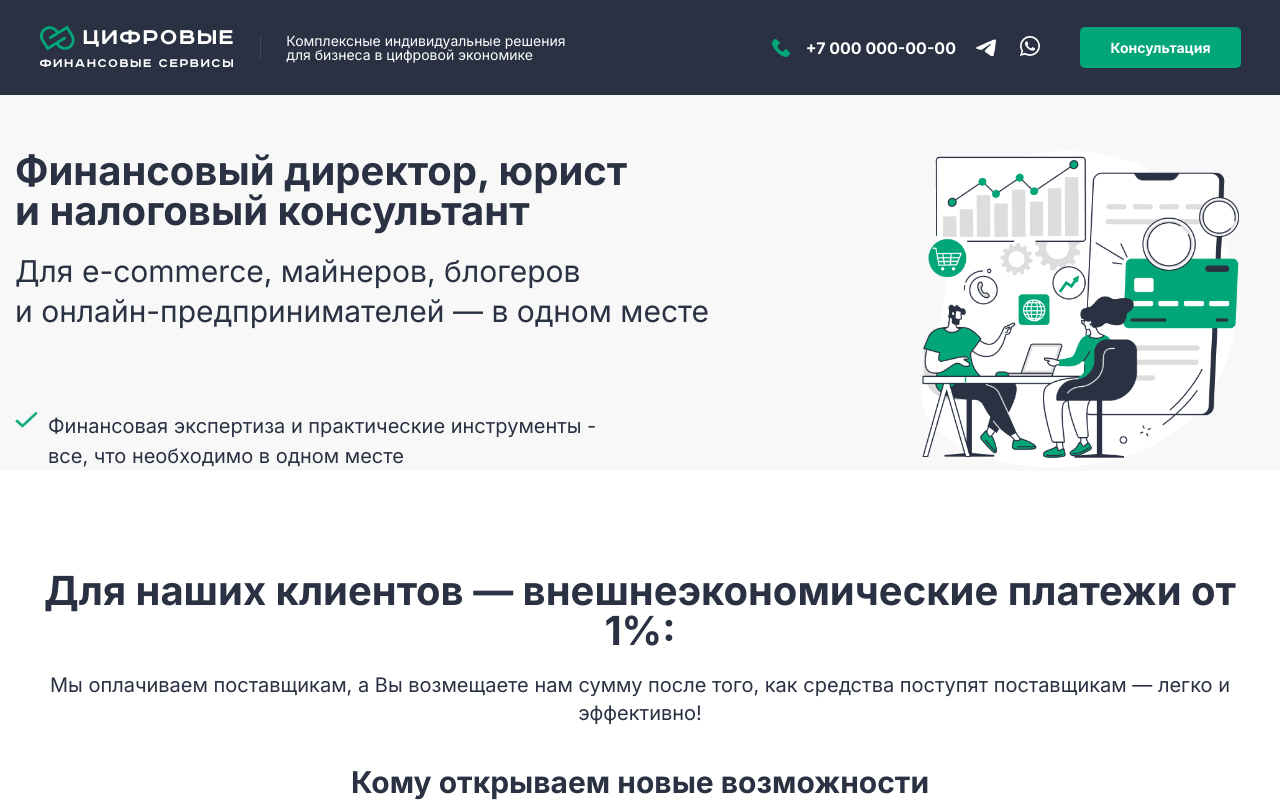
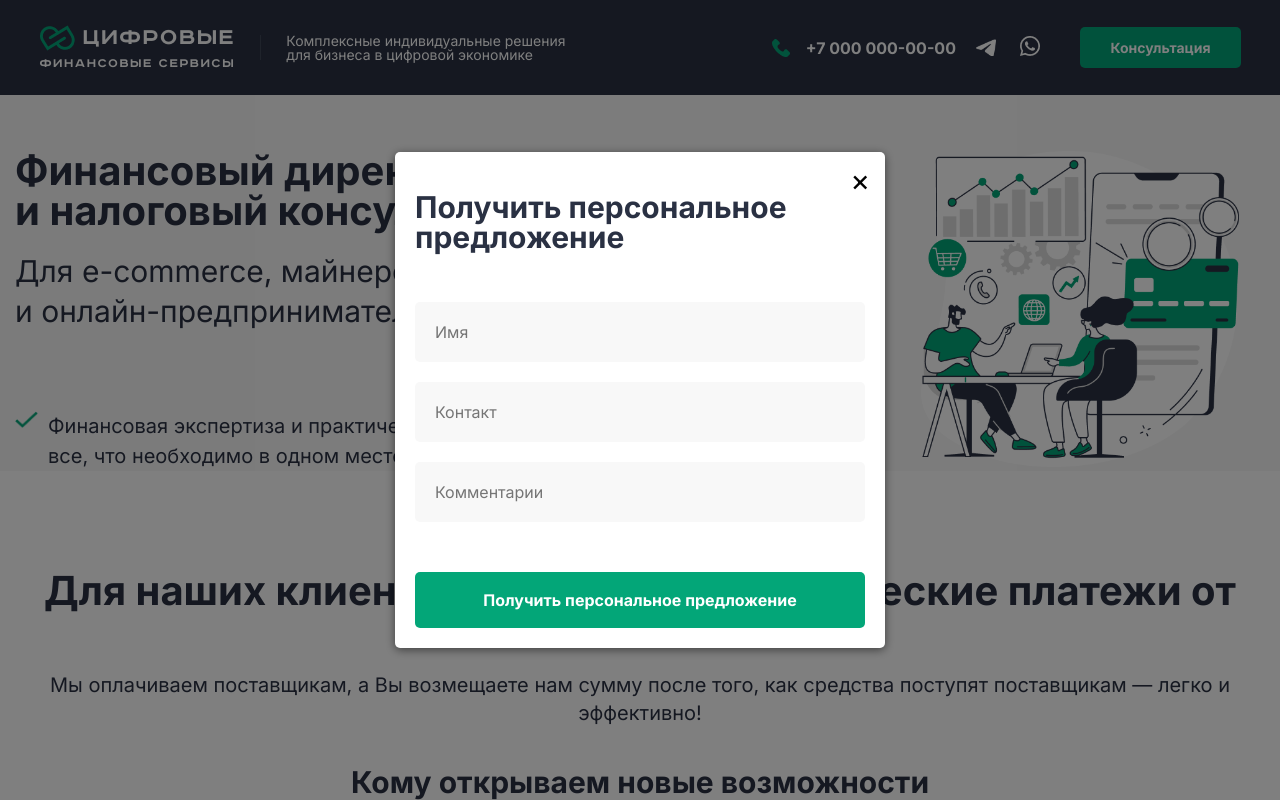
Before and after one commit to prositedeveloper/finance, a plain HTML site: page index.html in a window 1280 px wide. Both pictures are taken after a click on the button "Консультация". Shown: the top 800 px of the page. Drawn offline with Linux system fonts and the light colour scheme.

Commit message:
Added modal window

```diff
--- a/css/style.css
+++ b/css/style.css
@@ -153,6 +153,12 @@ body {
     font-size: 1.4rem;
     line-height: 100%;
     cursor: pointer;
+
+    transition: background-color .1s linear;
+}
+
+.header-button:hover {
+    background-color: #0a8b66;
 }
 
 
@@ -396,6 +402,7 @@ body {
 
 /* Reviews */
 .reviews {
+    padding: 10rem 0;
     margin-bottom: 10rem;
 }
 
@@ -449,8 +456,13 @@ body {
     border-radius: .5rem;
     background-color: #03A678;
     cursor: pointer;
+
+    transition: background-color .1s linear;
 }
 
+.reviews-buttons button:hover {
+    background-color: #0a8b66;
+}
 
 /* Job */
 .background-green {
@@ -495,6 +507,77 @@ body {
     color: var(--base-color);
 }
 
+/* Popup */
+.popup-overlay {
+    position: fixed;
+    top: 0;
+    left: 0;
+    width: 100%;
+    height: 100%;
+    background-color: rgba(0, 0, 0, 0.5);
+}
+
+.popup {
+    position: absolute;
+    top: 50%;
+    left: 50%;
+    transform: translate(-50%, -50%);
+    background-color: #fff;
+    padding: 2rem;
+    border-radius: .5rem;
+    box-shadow: 0 .2rem 1rem rgba(0, 0, 0, 0.5);
+}
+
+.close-popup {
+    position: absolute;
+    top: 1rem;
+    right: 1.5rem;
+    cursor: pointer;
+    font-size: 3rem;
+}
+
+.popup-title {
+    color: #2A3143;
+    font-weight: 700;
+    font-size: 3rem;
+    line-height: 100%;
+    margin-top: 2rem;
+}
+
+.popup form {
+    display: flex;
+    flex-direction: column;
+    width: 45rem;
+    margin-top: 4rem;
+}
+
+.popup form input {
+    color: #B2B4BA;
+    background-color: #F8F8F8;
+    padding: 2rem;
+    margin: 1rem 0;
+    border-radius: 5px;
+    font-size: 1.6rem;
+    line-height: 100%;
+}
+
+.popup form button {
+    margin-top: 4rem;
+    padding: 2rem 0;
+    background-color: #03A678;
+    color: #fff;
+    font-size: 1.6rem;
+    line-height: 100%;
+    font-weight: bold;
+    border-radius: .5rem;
+    cursor: pointer;
+
+    transition: background-color .1s linear;
+}
+
+.popup form button:hover {
+    background-color: #0a8b66;
+}
 
 /* Footer */
 .footer {
@@ -547,6 +630,7 @@ body {
     display: flex;
     align-items: center;
     justify-content: space-between;
+    padding-bottom: 2rem;
 }
 
 .copyright-left span,
--- a/index.html
+++ b/index.html
@@ -44,7 +44,7 @@
                                 </a>
                             </div>
                             <div class="header-btn">
-                                <button class="header-button">Консультация</button>
+                                <button class="header-button" onclick="showPopup()">Консультация</button>
                             </div>
                         </div>
                     </div>
@@ -360,6 +360,19 @@
                     </section>
                 </div>
             </main>
+
+            <div class="popup-overlay">
+                <div class="popup">
+                    <span class="close-popup" onclick="hidePopup()">&times;</span>
+                    <h2 class="popup-title">Получить персональное <br> предложение</h2>
+                    <form action="">
+                        <input type="text" placeholder="Имя">
+                        <input type="text" placeholder="Контакт">
+                        <input type="text" placeholder="Комментарии">
+                        <button>Получить персональное предложение</button>
+                    </form>
+                </div>
+            </div>
         </div><!-- ./top -->
         <footer class="footer">
             <div class="container">
@@ -435,5 +448,8 @@
             </div>
         </footer>
     </div><!-- ./wrapper -->
+
+    <!-- JS -->
+    <script src="js/main.js"></script>
 </body>
 </html>
--- /dev/null
+++ b/js/main.js
@@ -0,0 +1,14 @@
+const popupOverlay = document.querySelector('.popup-overlay');
+const popup = document.querySelector('.popup');
+
+popupOverlay.style.display = 'none';
+
+function showPopup() {
+    popupOverlay.style.display = 'block';
+}
+
+function hidePopup() {
+    popupOverlay.style.display = 'none';
+}
+
+popup.addEventListener('click', (event) => event.stopPropagation());
```
